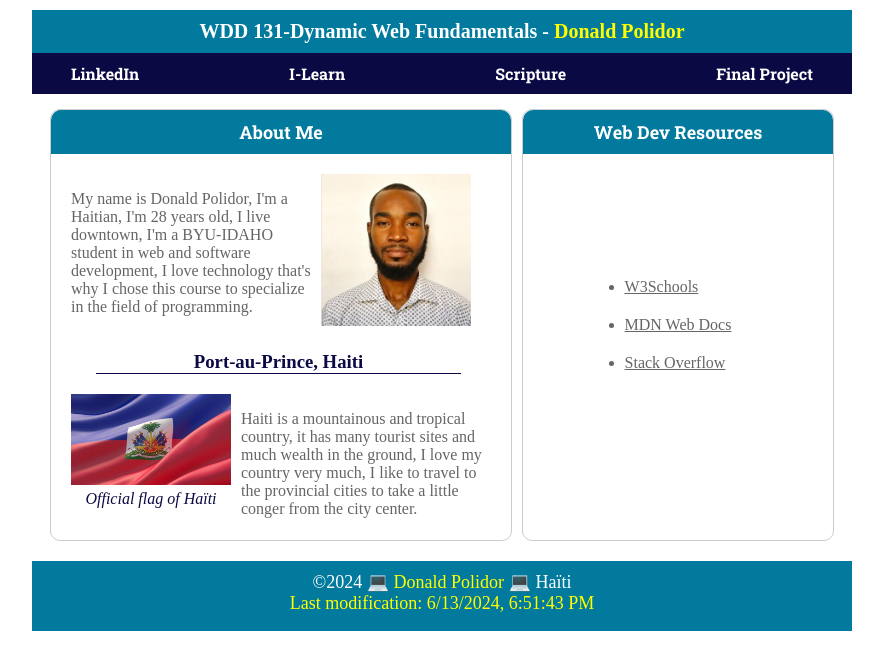
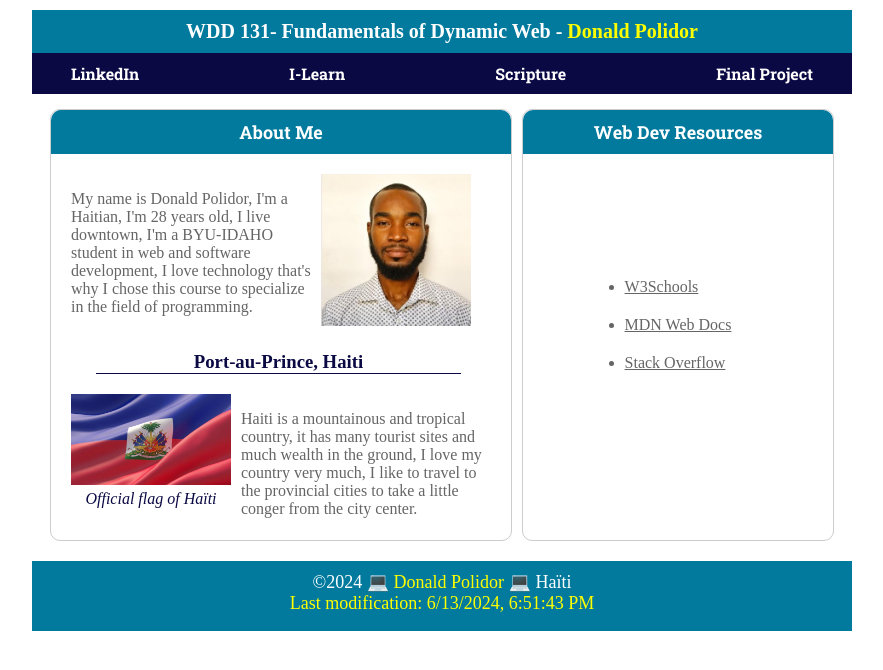
Before and after one commit to donaldpolidor/wdd131, a plain HTML site: page index.html in a window 1280 px wide. Shown: the whole page, without its empty margins (198-1081 px from the left). Drawn offline with Linux system fonts and the light colour scheme; a web font is replaced by a local one.

Commit message:
commit message

```diff
--- a/index.html
+++ b/index.html
@@ -23,7 +23,7 @@
     <div class="container">
         <div class="header-container">
             <header>
-                <h1>WDD 131-Dynamic Web Fundamentals - <span class="highlight">Donald Polidor</span></h1>
+                <h1>WDD 131- Fundamentals of Dynamic Web - <span class="highlight">Donald Polidor</span></h1>
             </header>
             <nav>
                 <ul>
```
